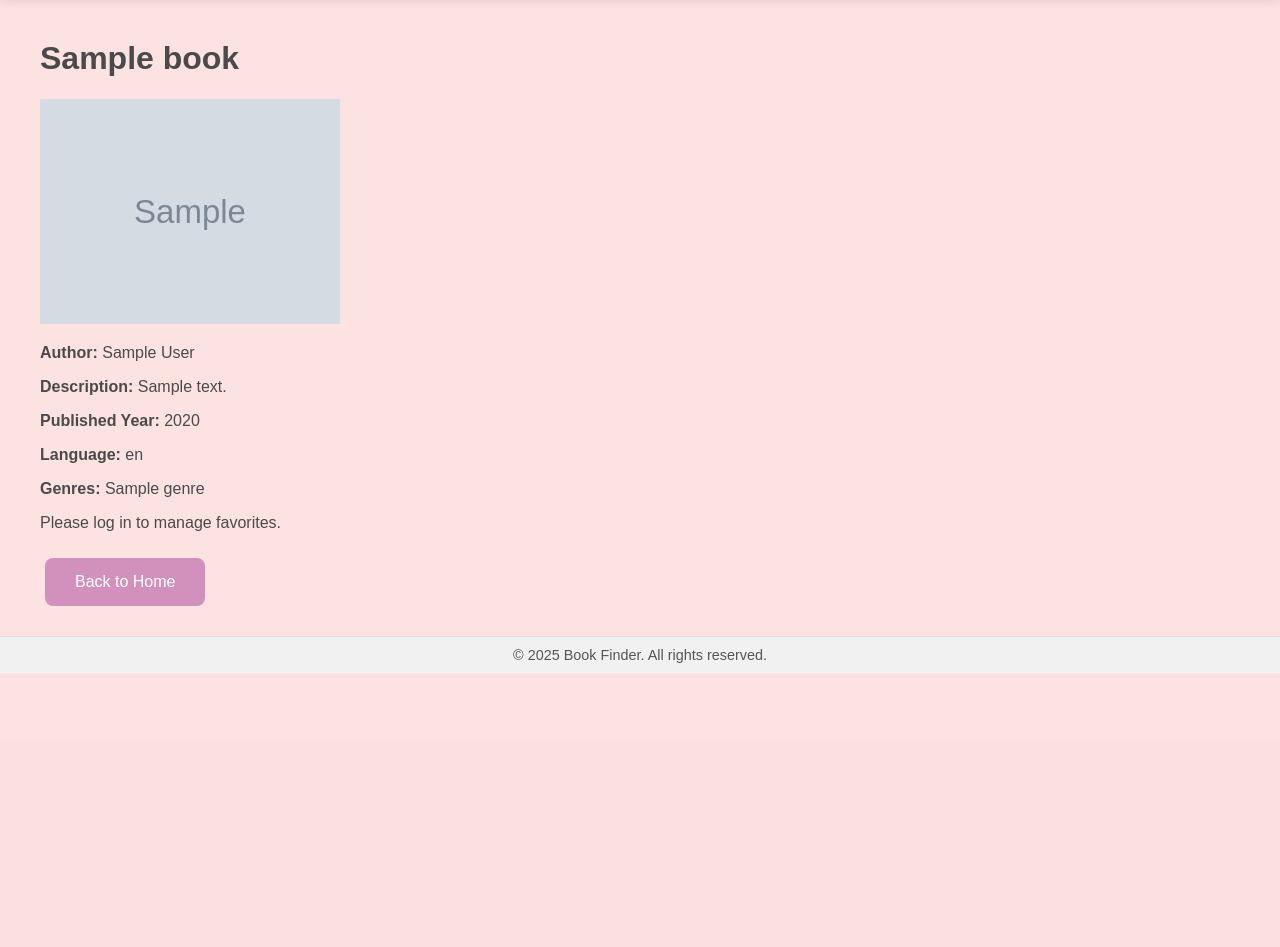
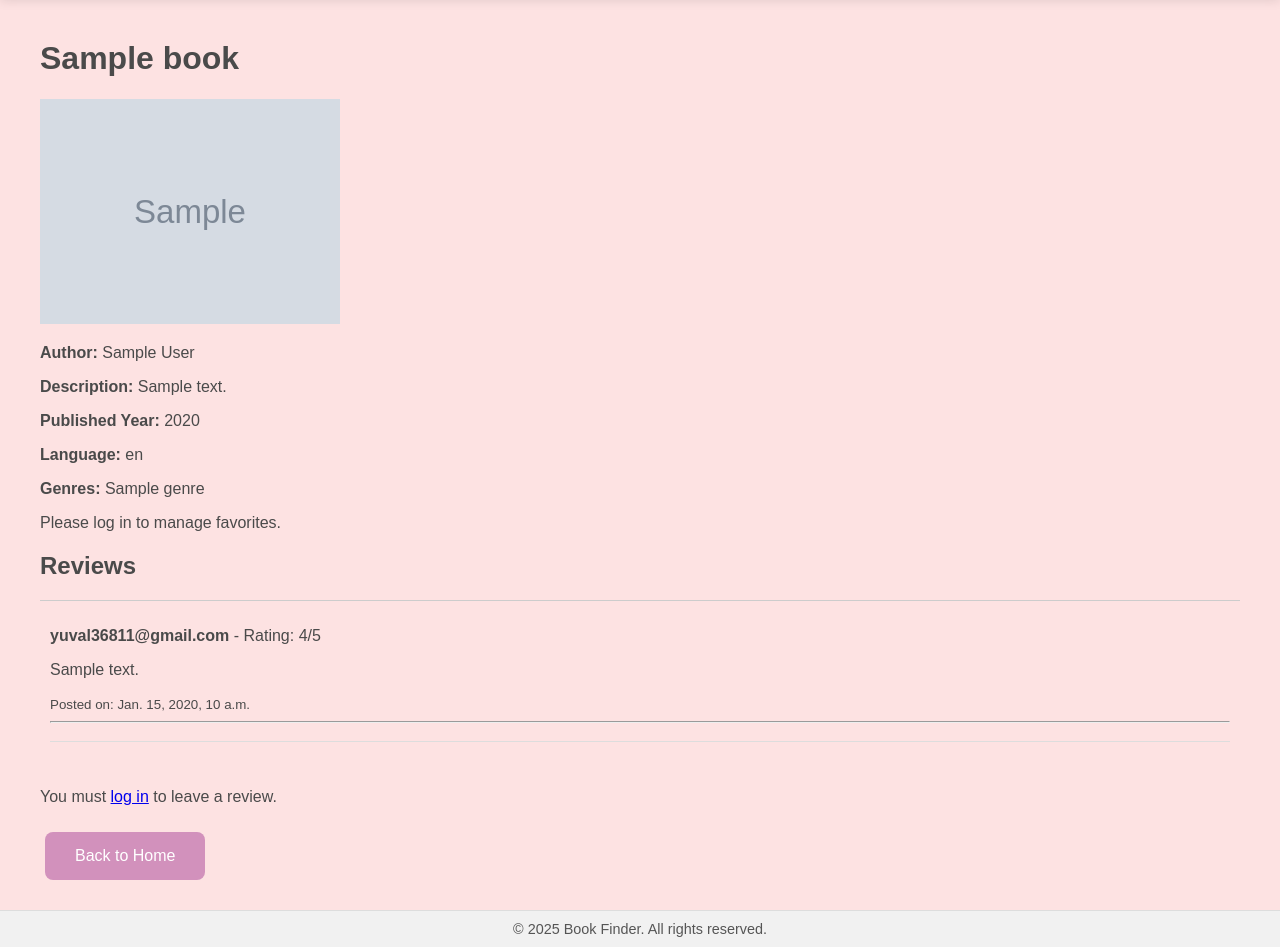
Before and after one commit to Yuval-Betito/Book-Finder, a Django app: page /book/1/ in a window 1280 px wide. Shown: the part 59-1006 px from the top of the page. Before the commit the page ends 732 px from the top, so only its background shows below. Run offline with Django 5.2, Linux system fonts and the light colour scheme; data comes from the database, SQL or seed files in the repository; tables that the repository leaves empty hold one stand-in row (values such as "Sample post"); grey boxes marked "Sample" are stand-in pictures.

Commit message:
Updated templates and added book management functionality

```diff
--- a/library/forms.py
+++ b/library/forms.py
@@ -8,3 +8,8 @@ class AddBookForm(forms.ModelForm):
         widgets = {
             'genres': forms.CheckboxSelectMultiple()  # מאפשר למשתמש לבחור מספר ז'אנרים
         }
+
+class BookForm(forms.ModelForm):
+    class Meta:
+        model = Book
+        fields = ['title', 'author', 'description', 'published_year', 'language', 'cover_image_url']
--- a/library/models.py
+++ b/library/models.py
@@ -1,5 +1,6 @@
 from django.contrib.auth.models import User
 from django.db import models
+
 
 class Genre(models.Model):
     genre_id = models.AutoField(primary_key=True)
@@ -39,7 +40,35 @@ class FavoriteBook(models.Model):
     added_on = models.DateTimeField(auto_now_add=True)
 
     class Meta:
-        db_table = 'books_favoritebook'
+        db_table = 'books_favoritebook'  # שם הטבלה בבסיס הנתונים
 
-        def __str__(self):
-            return f"{self.user.username} - {self.book.title}"
+    def __str__(self):
+        return f"{self.user.username} - {self.book.title}"
+
+
+
+
+
+class Review(models.Model):
+    review_id = models.AutoField(primary_key=True)  # תואם לשדה הראשי בטבלה
+    book = models.ForeignKey(
+        'Book',
+        on_delete=models.CASCADE,
+        related_name='reviews',
+        db_column='book_id'  # תואם לשם השדה בבסיס הנתונים
+    )
+    user = models.ForeignKey(
+        User,
+        on_delete=models.CASCADE,
+        related_name='reviews',
+        db_column='user_id'  # תואם לשם השדה בבסיס הנתונים
+    )
+    review_text = models.TextField(null=True, blank=True)  # מתיר ערכים ריקים
+    rating = models.IntegerField(null=True, blank=True)  # מתיר ערכים ריקים
+    created_at = models.DateTimeField(auto_now_add=True)
+
+    class Meta:
+        db_table = 'reviews'  # שם הטבלה בבסיס הנתונים
+
+    def __str__(self):
+        return f"{self.user.username} - {self.book.title} ({self.rating})"
--- a/library/urls.py
+++ b/library/urls.py
@@ -1,7 +1,7 @@
 from django.urls import path
 from . import views
-
-
+from library.views import  admin_reports
+from library.views import manage_books, edit_book
 urlpatterns = [
     path('', views.welcome, name='welcome'),  # דף Welcome
     path('login/', views.login_view, name='login'),    # דף Login
@@ -19,6 +19,10 @@ urlpatterns = [
     path('admin-dashboard/', views.admin_dashboard, name='admin_dashboard'),
     path('admin-dashboard/manage-users/', views.manage_users, name='manage_users'),
     path('admin-reports/', views.admin_reports, name='admin_reports'),
+    path('admin-reports/', admin_reports, name='admin_reports'),
+    path('manage-books/', manage_books, name='manage_books'),
+    path('edit-book/<int:book_id>/', edit_book, name='edit_book'),
+    path('delete-book/<int:book_id>/', views.delete_book, name='delete_book'),
 
 
 ]
--- a/library/views.py
+++ b/library/views.py
@@ -6,7 +6,6 @@ import uuid
 from django.contrib.auth.models import User
 from django.contrib.auth.decorators import login_required, user_passes_test
 from django.contrib.auth import authenticate, login
-from django.shortcuts import  get_object_or_404
 from django.http import HttpResponseNotFound
 from django.contrib.auth.hashers import make_password
 from django.db.models import Q
@@ -16,6 +15,9 @@ from django.contrib import admin
 from django.db import IntegrityError
 from django.utils.timezone import now
 from datetime import timedelta
+from django.shortcuts import render, redirect, get_object_or_404
+from .models import Book, FavoriteBook, Review ,Genre
+
 
 
 def welcome(request):
@@ -152,18 +154,49 @@ def guest_home(request):
 
 
 def book_detail(request, book_id):
-    # שליפת הספר לפי book_id (לא id)
+    # שליפת הספר לפי book_id
     book = get_object_or_404(Book, book_id=book_id)
 
-    # רשימת ה-IDs של הספרים המועדפים על המשתמש
+    # שליפת רשימת הספרים המועדפים על המשתמש
     user_favorite_books = []
     if request.user.is_authenticated:
         user_favorite_books = FavoriteBook.objects.filter(user=request.user).values_list('book_id', flat=True)
 
+    # שליפת ביקורות על הספר
+    reviews = Review.objects.filter(book=book).order_by('-created_at')
+
+    # טיפול בטופס הביקורת
+    if request.method == 'POST' and request.user.is_authenticated:
+        rating = request.POST.get('rating')
+        review_text = request.POST.get('review_text')
+
+        # בדיקה אם כל הנתונים התקבלו
+        if rating and review_text:
+            try:
+                # יצירת ביקורת חדשה ושמירתה בבסיס הנתונים
+                Review.objects.create(
+                    user=request.user,
+                    book=book,
+                    rating=int(rating),
+                    review_text=review_text.strip()
+                )
+                # הפניה מחדש כדי למנוע שליחה כפולה של הטופס
+                return redirect('book_detail', book_id=book_id)
+            except Exception as e:
+                # במקרים של שגיאה, ניתן להציג הודעה למשתמש
+                print(f"Error saving review: {e}")
+
+    # הצגת תבנית ה-HTML עם הנתונים
     return render(request, 'book_detail.html', {
         'book': book,
         'user_favorite_books': user_favorite_books,
+        'reviews': reviews,
     })
+
+
+
+
+
 
 
 def search_books(request):
@@ -270,3 +303,44 @@ def admin_reports(request):
         'total_users': total_users,
         'total_books': total_books,
     })
+
+# library/views.py
+from django.shortcuts import render, redirect, get_object_or_404
+from library.models import Book
+from library.forms import BookForm
+from django.contrib.auth.decorators import user_passes_test
+
+@user_passes_test(lambda u: u.is_staff)  # רק מנהלים יכולים לגשת
+def manage_books(request):
+    books = Book.objects.all()  # שליפת כל הספרים
+
+    # מחיקת ספר
+    if request.method == 'POST' and 'delete_book_id' in request.POST:
+        book_id = request.POST.get('delete_book_id')
+        book = get_object_or_404(Book, book_id=book_id)
+        book.delete()
+        return redirect('manage_books')
+
+    return render(request, 'manage_books.html', {'books': books})
+
+
+@user_passes_test(lambda u: u.is_staff)  # רק מנהלים יכולים לגשת
+def edit_book(request, book_id):
+    book = get_object_or_404(Book, book_id=book_id)
+
+    if request.method == 'POST':  # אם הבקשה היא עדכון
+        form = BookForm(request.POST, instance=book)
+        if form.is_valid():
+            form.save()
+            return redirect('manage_books')
+    else:  # הצגת טופס עם הערכים הקיימים של הספר
+        form = BookForm(instance=book)
+
+    return render(request, 'edit_book.html', {'form': form, 'book': book})
+
+
+@user_passes_test(lambda u: u.is_staff)  # רק למנהלים
+def delete_book(request, book_id):
+    book = get_object_or_404(Book, book_id=book_id)
+    book.delete()
+    return redirect('manage_books')
--- a/static/css/styles.css
+++ b/static/css/styles.css
@@ -87,3 +87,45 @@ header {
     background-color: #b678a0;
     transform: scale(1.05);
 }
+.reviews {
+    margin-top: 20px;
+    padding: 10px;
+    border-top: 1px solid #ccc;
+}
+
+.review {
+    margin-bottom: 20px;
+    padding-bottom: 10px;
+    border-bottom: 1px solid #ddd;
+}
+.container {
+    max-width: 1200px;
+    margin: 0 auto;
+    padding: 20px;
+    text-align: left; /* מוודא שכל התוכן מיושר לשמאל */
+}
+
+.book-list {
+    list-style-type: none; /* ביטול נקודות מהרשימה */
+    padding: 0;
+    margin: 20px auto; /* מרכזת את הרשימה */
+    max-width: 800px; /* מגביל את הרוחב */
+    text-align: left; /* מוודא שהטקסט מיושר לשמאל */
+}
+
+.book-item {
+    margin-bottom: 15px; /* רווח בין הספרים */
+    padding: 10px;
+    border-bottom: 1px solid #ddd; /* קו תחתון בין פריטים */
+}
+
+.book-item a {
+    color: #6d6875;
+    font-weight: bold;
+    text-decoration: none;
+    transition: color 0.3s;
+}
+
+.book-item a:hover {
+    color: #495057; /* צבע הדגשה בקישור */
+}
--- a/templates/admin_dashboard.html
+++ b/templates/admin_dashboard.html
@@ -9,6 +9,9 @@
 <!-- קישור לניהול משתמשים -->
 <a href="{% url 'manage_users' %}" class="button">Manage Users</a><br>
 
+<!-- קישור לניהול ספרים -->
+<a href="{% url 'manage_books' %}" class="button">Manage Books</a><br>
+
 <!-- קישור לדוחות -->
 <a href="{% url 'admin_reports' %}" class="button">View Reports</a><br>
 
--- a/templates/book_detail.html
+++ b/templates/book_detail.html
@@ -25,18 +25,49 @@
     </p>
 </div>
 
-<!-- וודאי שהתנאי לא יפעיל את הכפתורים לאורחים -->
 <div>
-   {% if user.is_authenticated and not user.is_anonymous %}
+   {% if user.is_authenticated %}
       {% if book.book_id in user_favorite_books %}
         <a href="{% url 'remove_from_favorites' book.book_id %}">Remove from Favorites</a>
       {% else %}
         <a href="{% url 'add_to_favorites' book.book_id %}">Add to Favorites</a>
       {% endif %}
+   {% else %}
+      <p>Please log in to manage favorites.</p>
+   {% endif %}
+</div>
+
+<h2>Reviews</h2>
+<div class="reviews">
+    {% for review in reviews %}
+        <div class="review">
+            <p><strong>{{ review.user.username }}</strong> - Rating: {{ review.rating }}/5</p>
+            <p>{{ review.review_text }}</p>
+            <small>Posted on: {{ review.created_at }}</small>
+            <hr>
+        </div>
+    {% empty %}
+        <p>No reviews yet. Be the first to leave a review!</p>
+    {% endfor %}
+</div>
+
+{% if user.is_authenticated %}
+    <h3>Leave a Review</h3>
+    <form method="post">
+        {% csrf_token %}
+        <div>
+            <label for="rating">Rating (1-5):</label>
+            <input type="number" name="rating" id="rating" min="1" max="5" required>
+        </div>
+        <div>
+            <label for="review_text">Your Review:</label>
+            <textarea name="review_text" id="review_text" rows="5" required></textarea>
+        </div>
+        <button type="submit" class="button">Submit Review</button>
+    </form>
 {% else %}
-    <p>Please log in to manage favorites.</p>
+    <p>You must <a href="{% url 'login' %}">log in</a> to leave a review.</p>
 {% endif %}
-</div>
 
 <a href="{% if user.is_authenticated %}{% url 'user_home' %}{% else %}{% url 'guest_home' %}{% endif %}" class="button">Back to Home</a>
 {% endblock %}
```
Also changed, not shown: templates/edit_book.html (added, +15 -0 lines), templates/manage_books.html (added, +44 -0 lines), templates/user_home.html (+10 -8 lines), library/migrations/0001_initial.py, library/migrations/0002_alter_favoritebook_unique_together.py (deleted), library/migrations/0003_alter_genre_options.py (deleted), library/migrations/0004_alter_book_created_at.py (deleted).
